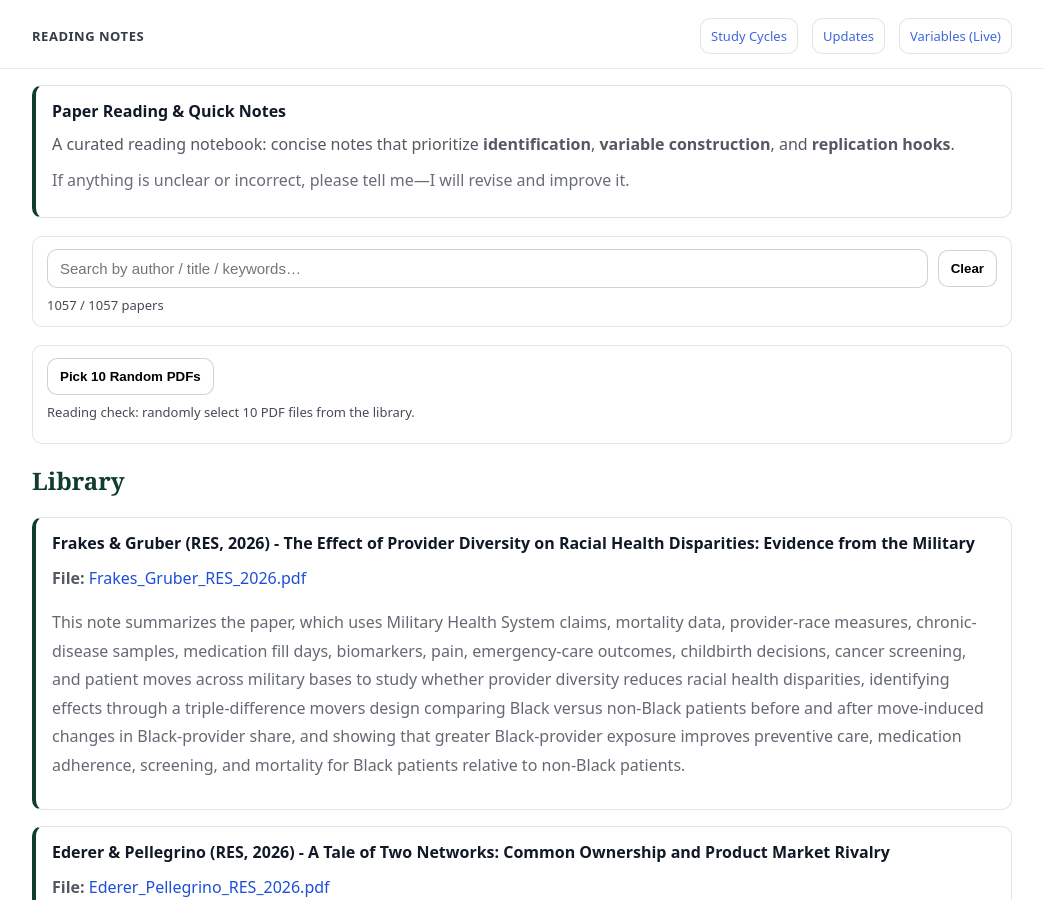
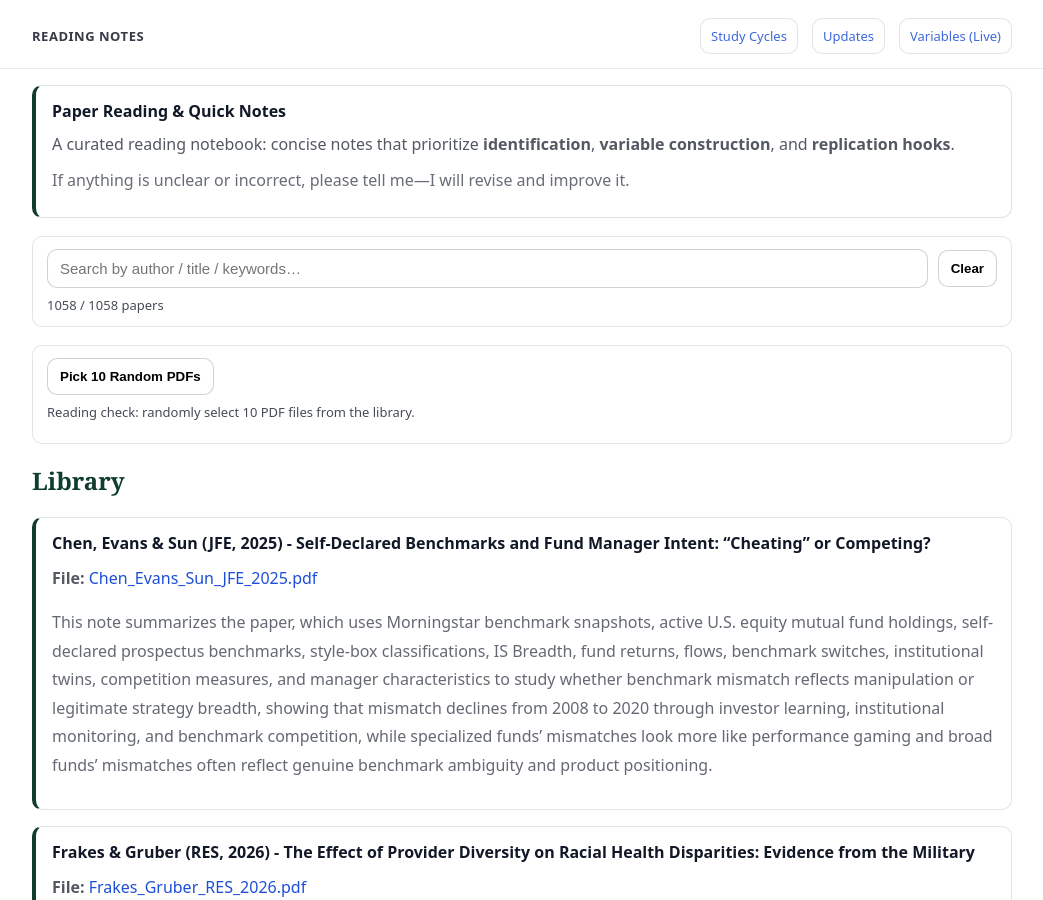
Before and after one commit to yaxinzn/study-archive, a Jekyll site: the page built from reading/index.md, in a window 1280 px wide and 900 px high. Shown: the whole window, without its empty margins (118-1161 px from the left). Built offline with Jekyll 4.4.1, drawn with Linux system fonts in a browser that asks for light colours.

Commit message:
Reading: add/update Chen_Evans_Sun_JFE_2025.pdf

```diff
--- a/_data/reading.yml
+++ b/_data/reading.yml
@@ -1,3 +1,7 @@
+- title: "Chen, Evans & Sun (JFE, 2025) - Self-Declared Benchmarks and Fund Manager Intent: “Cheating” or Competing?"
+  file: "Chen_Evans_Sun_JFE_2025.pdf"
+  desc: "This note summarizes the paper, which uses Morningstar benchmark snapshots, active U.S. equity mutual fund holdings, self-declared prospectus benchmarks, style-box classifications, IS Breadth, fund returns, flows, benchmark switches, institutional twins, competition measures, and manager characteristics to study whether benchmark mismatch reflects manipulation or legitimate strategy breadth, showing that mismatch declines from 2008 to 2020 through investor learning, institutional monitoring, and benchmark competition, while specialized funds’ mismatches look more like performance gaming and broad funds’ mismatches often reflect genuine benchmark ambiguity and product positioning."
+
 - title: "Frakes & Gruber (RES, 2026) - The Effect of Provider Diversity on Racial Health Disparities: Evidence from the Military"
   file: "Frakes_Gruber_RES_2026.pdf"
   desc: "This note summarizes the paper, which uses Military Health System claims, mortality data, provider-race measures, chronic-disease samples, medication fill days, biomarkers, pain, emergency-care outcomes, childbirth decisions, cancer screening, and patient moves across military bases to study whether provider diversity reduces racial health disparities, identifying effects through a triple-difference movers design comparing Black versus non-Black patients before and after move-induced changes in Black-provider share, and showing that greater Black-provider exposure improves preventive care, medication adherence, screening, and mortality for Black patients relative to non-Black patients."
```
Also changed, not shown: 1 other file.
